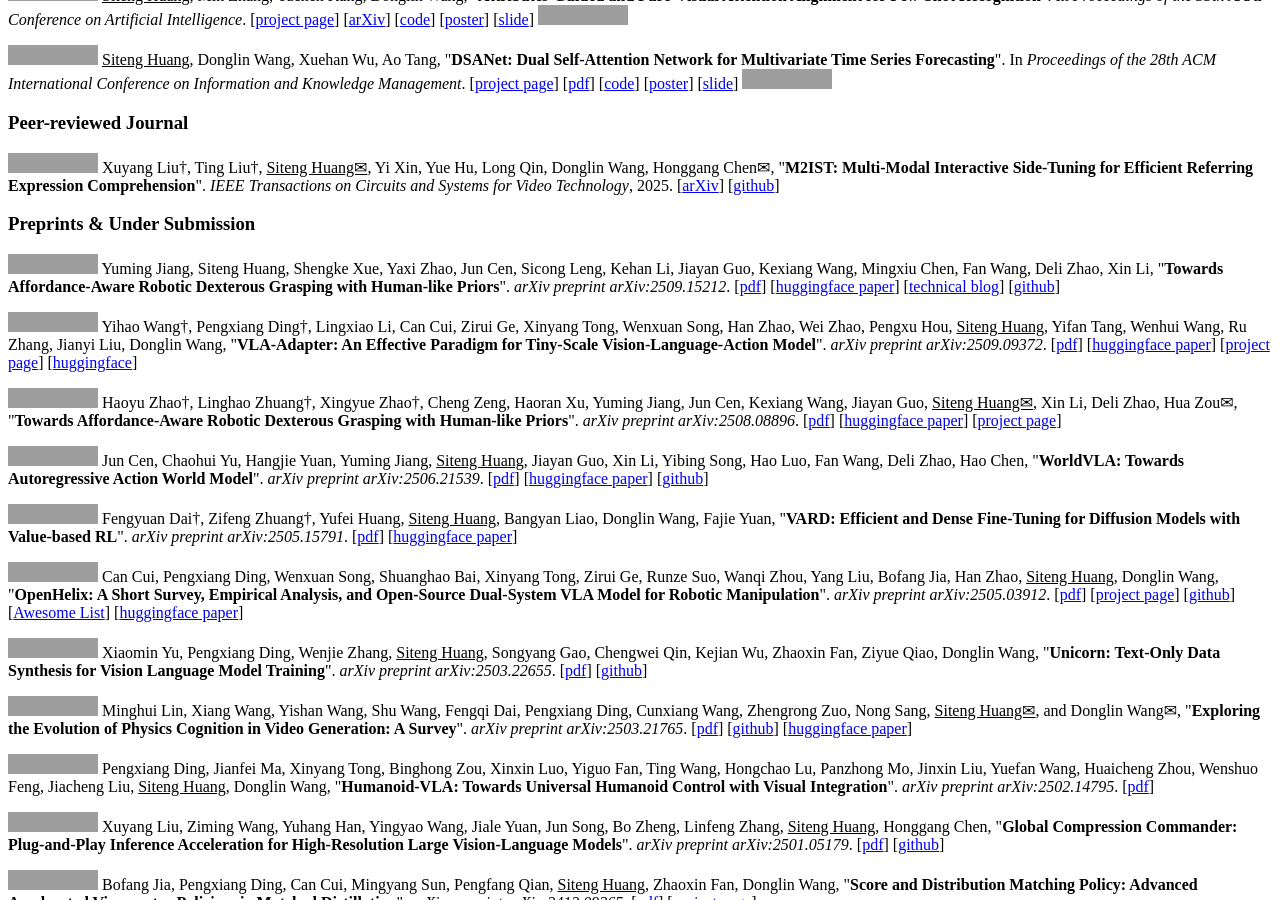
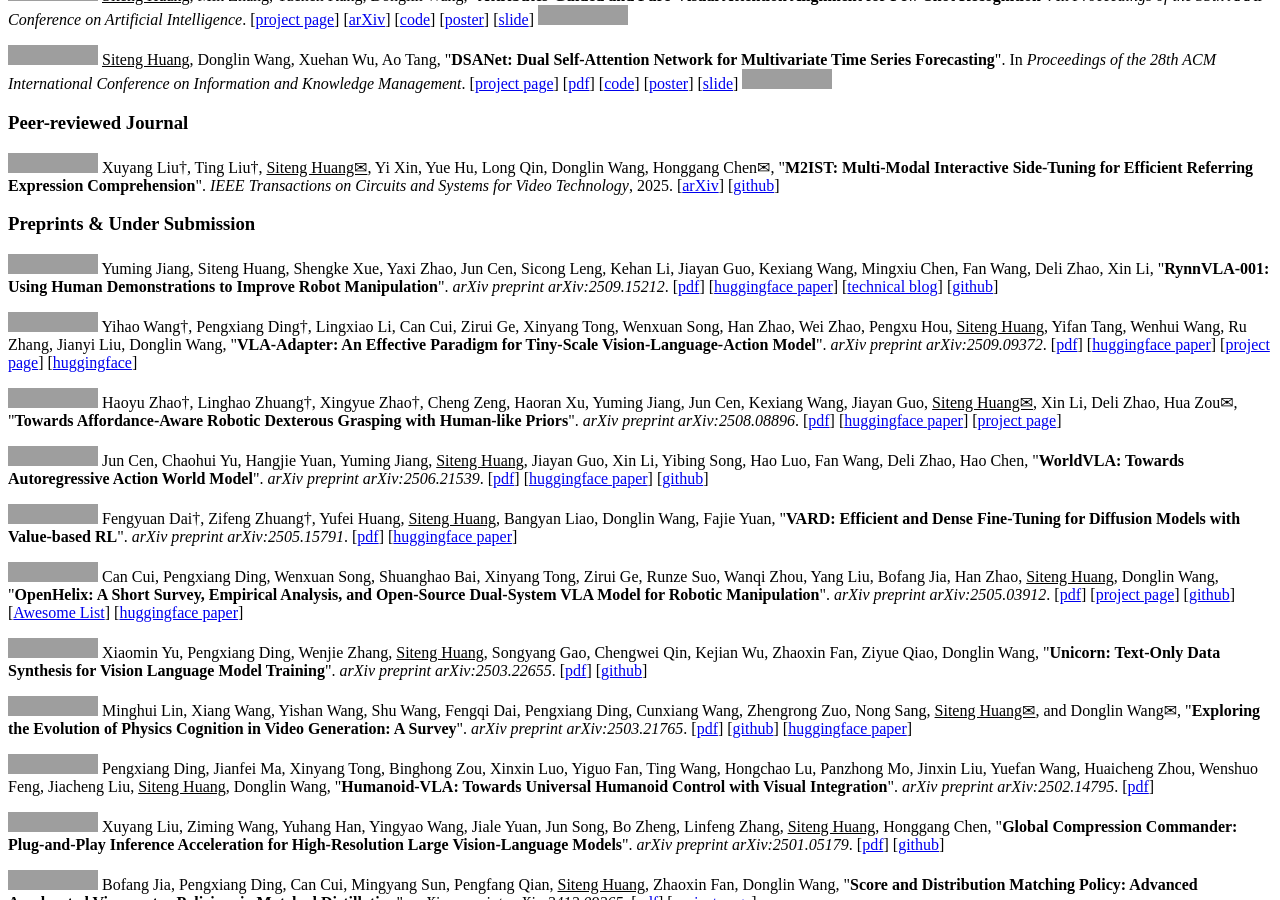
Before and after one commit to bighuang624/bighuang624.github.io, a Jekyll site: the page built from _pages/includes/pub_short.md, in a window 1280 px wide and 900 px high, scrolled down 1949 px, cut to the strip 0-900 px from the top of the window. Built offline with Jekyll 4.4.1, drawn with Linux system fonts in a browser that asks for light colours; our own code applies the rules of GitHub Pages for plain Markdown files; grey boxes are pictures that could not be loaded.

Commit message:
fix RynnVLA-001

```diff
--- a/_pages/includes/pub_short.md
+++ b/_pages/includes/pub_short.md
@@ -59,7 +59,7 @@
 
 ### Preprints & Under Submission
 
-<a href="https://arxiv.org/abs/2509.15212" target="_blank"><img src="https://img.shields.io/badge/arXiv-2509.15212-B31B1B?style=flat-square"></a> Yuming Jiang, Siteng Huang, Shengke Xue, Yaxi Zhao, Jun Cen, Sicong Leng, Kehan Li, Jiayan Guo, Kexiang Wang, Mingxiu Chen, Fan Wang, Deli Zhao, Xin Li, &quot;**Towards Affordance-Aware Robotic Dexterous Grasping with Human-like Priors**&quot;. *arXiv preprint arXiv:2509.15212*. [[pdf](https://arxiv.org/pdf/2509.15212.pdf)] [[huggingface paper](https://huggingface.co/papers/2509.15212)] [[technical blog](https://huggingface.co/blog/Alibaba-DAMO-Academy/rynnvla-001)] [[github](https://github.com/alibaba-damo-academy/RynnVLA-001)]
+<a href="https://arxiv.org/abs/2509.15212" target="_blank"><img src="https://img.shields.io/badge/arXiv-2509.15212-B31B1B?style=flat-square"></a> Yuming Jiang, Siteng Huang, Shengke Xue, Yaxi Zhao, Jun Cen, Sicong Leng, Kehan Li, Jiayan Guo, Kexiang Wang, Mingxiu Chen, Fan Wang, Deli Zhao, Xin Li, &quot;**RynnVLA-001: Using Human Demonstrations to Improve Robot Manipulation**&quot;. *arXiv preprint arXiv:2509.15212*. [[pdf](https://arxiv.org/pdf/2509.15212.pdf)] [[huggingface paper](https://huggingface.co/papers/2509.15212)] [[technical blog](https://huggingface.co/blog/Alibaba-DAMO-Academy/rynnvla-001)] [[github](https://github.com/alibaba-damo-academy/RynnVLA-001)]
 
 <a href="https://arxiv.org/abs/2509.09372" target="_blank"><img src="https://img.shields.io/badge/arXiv-2509.09372-B31B1B?style=flat-square"></a> Yihao Wang†, Pengxiang Ding†, Lingxiao Li, Can Cui, Zirui Ge, Xinyang Tong, Wenxuan Song, Han Zhao, Wei Zhao, Pengxu Hou, <u>Siteng Huang</u>, Yifan Tang, Wenhui Wang, Ru Zhang, Jianyi Liu, Donglin Wang, &quot;**VLA-Adapter: An Effective Paradigm for Tiny-Scale Vision-Language-Action Model**&quot;. *arXiv preprint arXiv:2509.09372*. [[pdf](https://arxiv.org/pdf/2509.09372.pdf)] [[huggingface paper](https://huggingface.co/papers/2509.09372)] [[project page](https://vla-adapter.github.io/)] [[huggingface](https://huggingface.co/VLA-Adapter)]
 
```
